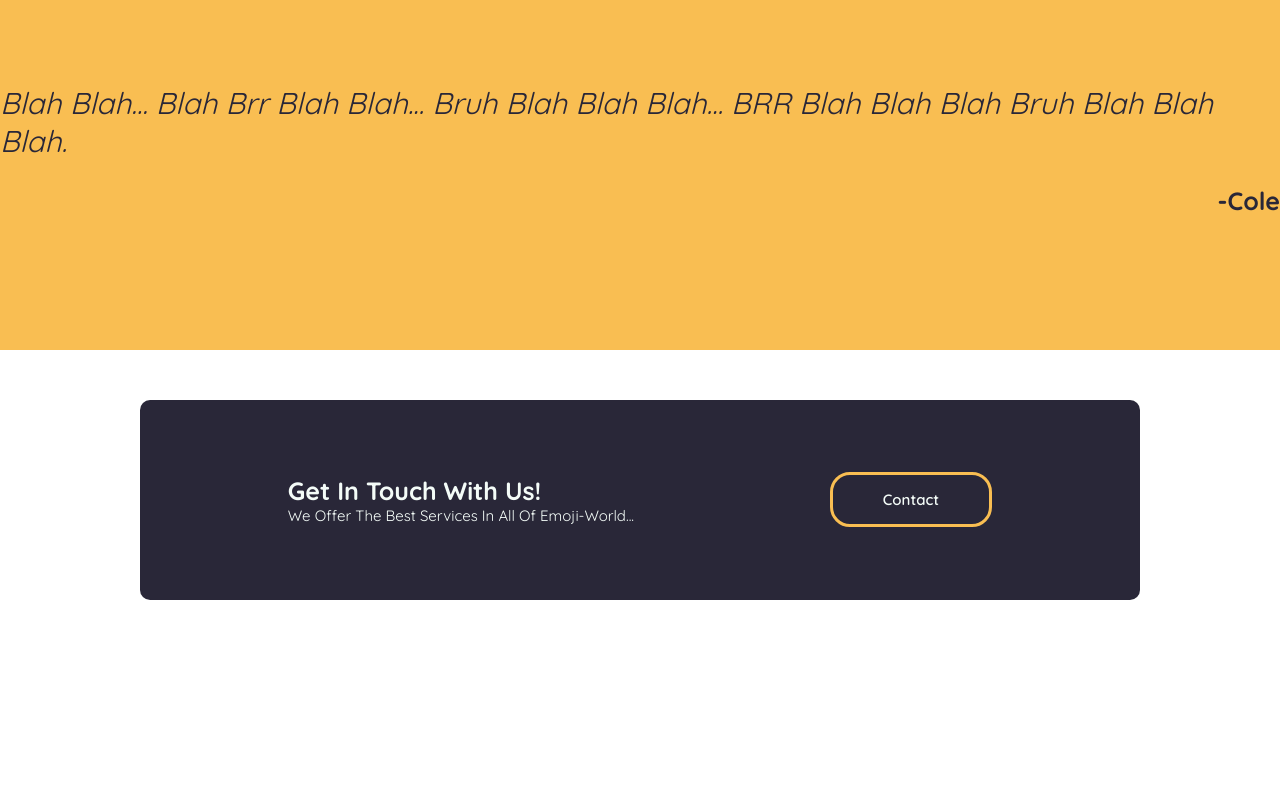
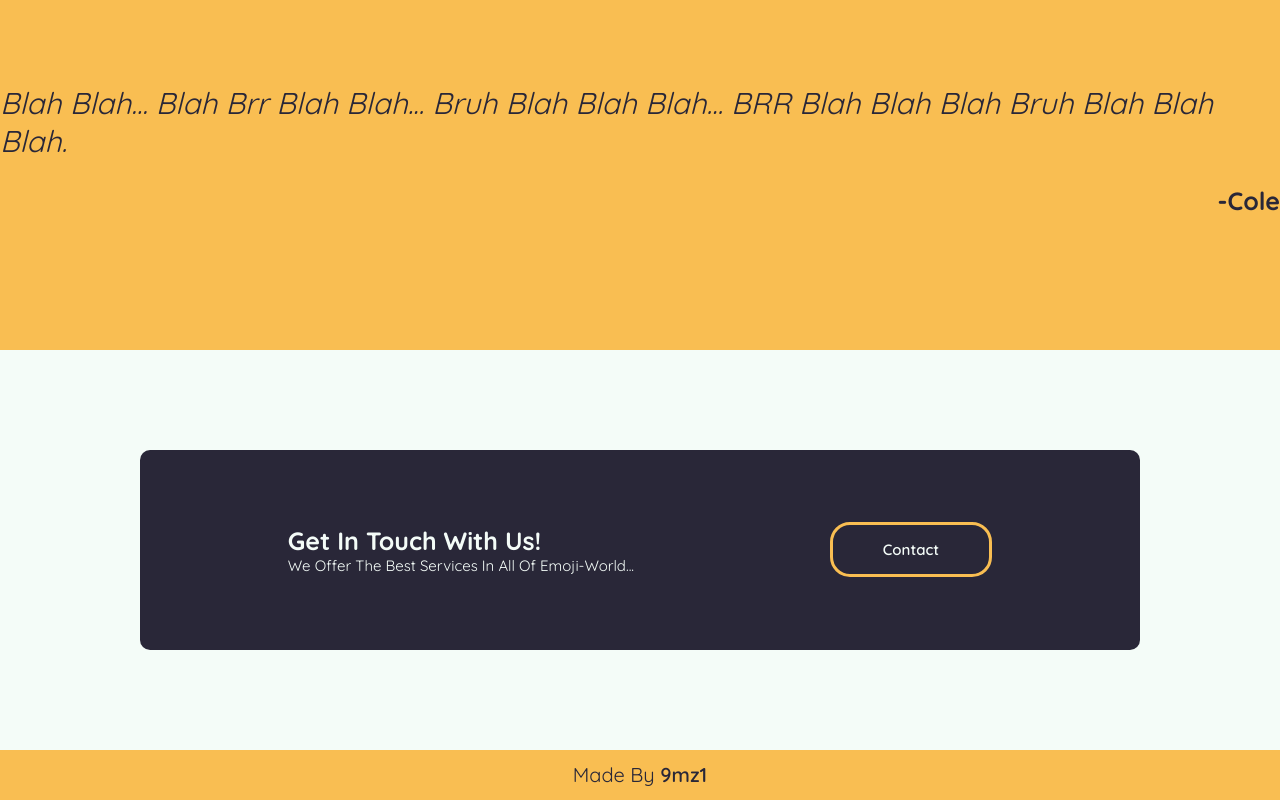
Before and after one commit to 9mz1/The-Office-moji, a plain HTML site: page index.html in a window 1280 px wide. Shown: the part 1204-2004 px from the top of the page. Before the commit the page ends 1854 px from the top, so only its background shows below. Drawn offline with Linux system fonts and the light colour scheme.

Commit message:
Added The Footer

```diff
--- a/index.html
+++ b/index.html
@@ -76,5 +76,10 @@
             </div>
         </div>
     </div>
+
+
+    <div class="footer">
+        <p>Made By <a href="https://github.com/9mz1">9mz1</a></p>
+    </div>
 </body>
 </html>
--- a/styles.css
+++ b/styles.css
@@ -5,6 +5,10 @@
     padding: 0;
     box-sizing: border-box;
     font-family: 'Quicksand', sans-serif;
+}
+
+body {
+    background-color: #f4fcf8;
 }
 
 .first-section {
@@ -154,9 +158,10 @@ ul {
 
 .fourth-section {
     display: flex;
+    flex: 1;
     justify-content: center;
     align-items: center;
-    height: 300px;
+    height: 400px;
 }
 
 .btn-container {
@@ -197,3 +202,22 @@ ul {
     background-color: #f9be52;
     color: #292738;
 }
+
+
+.footer {
+    display: flex;
+    justify-content: center;
+    align-items: center;
+    height: 50px;
+    padding: 20px;
+    background-color: #f9be52;
+    color: #292738;
+    font-size: 20px;
+    font-weight: 400;
+}
+
+a {
+    color: #292738;
+    text-decoration: none;
+    font-weight: 600;
+}
```
